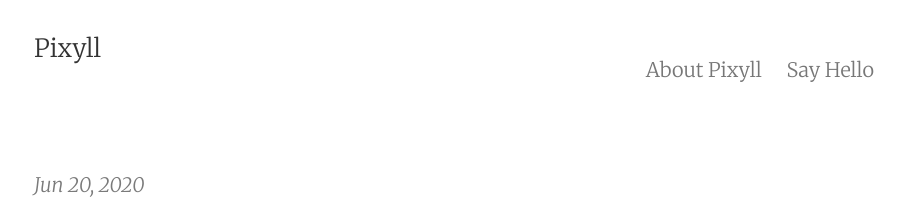
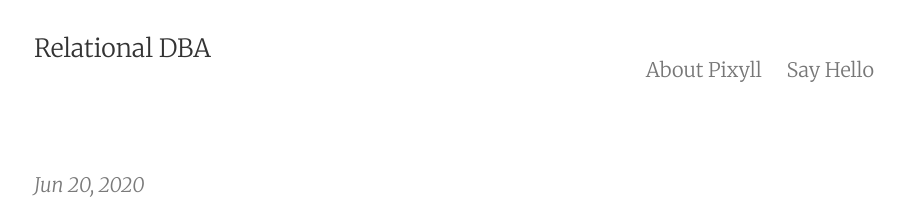
Before and after one commit to relationaldba/relationaldba.github.io, a Jekyll site: the page built from index.html, in a window 1280 px wide. Shown: the top 218 px of the page, without its empty margins (186-1091 px from the left). Built offline with Jekyll 4.4.1, drawn with Linux system fonts in a browser that asks for light colours; the list of posts is cut into pages by our own code; some of the changed lines change nothing that is shown.

Commit message:
new theme

```diff
--- a/_config.yml
+++ b/_config.yml
@@ -1,10 +1,10 @@
 # Site settings
-title:       Pixyll
-email:       your_email@example.com
-author:      John Otander
-description: "A simple, beautiful theme for Jekyll that emphasizes content rather than aesthetic fluff."
+title:       "Relational DBA"
+email:       varundeshpande.vd@gmail.com
+author:      "Varun Deshpande"
+description: "Learn all about relational databases."
 baseurl:     ""
-url:         "https://pixyll.com"
+url:         "https://relationaldba.github.io/"
 date_format: "%b %-d, %Y"
 header_pages:
  - about.md
@@ -29,7 +29,7 @@
 extended_fonts: false
 enable_anchorjs: false
 # Preview image for social media aka og:image and twitter:image
-post_preview_image: false
+post_preview_image: true
 
 # Facebook Page integration
 # (for instant articles and other stuff)
@@ -47,7 +47,7 @@
 facebook_comments_number: 10
 
 # Social icons
-github_username:
+github_username: relationaldba
 reddit_username:
 bitbucket_username:
 stackoverflow_id:
@@ -55,7 +55,7 @@
 skype_username:
 steam_nickname:
 google_plus_id:
-linkedin_username:
+linkedin_username: relationaldba
 angellist_username:
 medium_id:
 bitcoin_url:
@@ -67,13 +67,13 @@
 # Post sharing icons
 show_sharing_icons: false
 # Change to 'true' to enable individual icons
-share_facebook: false
-share_twitter: false
+share_facebook: true
+share_twitter: true
 share_googleplus: false
-share_linkedin: false
+share_linkedin: true
 share_digg: false
 share_tumblr: false
-share_reddit: false
+share_reddit: true
 share_stumbleupon: false
 share_hackernews: false
 
@@ -99,8 +99,8 @@
   index:
     coming_soon: 'Coming soon...'
   contact:
-    email:    'Email Address'
-    content:  'What would you like to say?'
+    email:    'varundeshpande.vd@gmail.com'
+    content:  'This is my contact content.'
     subject:  'New submission!'
     submit:   'Say Hello'
     ajax:
```
